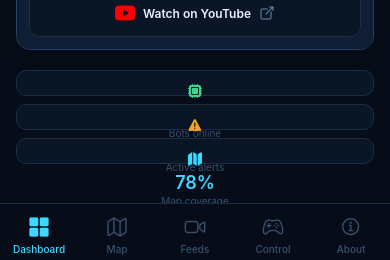
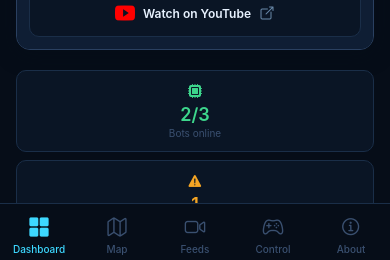
Before and after one commit to sakibulla/AEGIS-SOFTWARE, a React Native app: screen / in a window 390 px wide. Shown: the part 581-841 px from the top of the page. Built offline with nearby package versions, Linux system fonts and the light colour scheme.

Commit message:
fix: improve mobile responsiveness for stats cards section

```diff
--- a/src/screens/DashboardScreen.js
+++ b/src/screens/DashboardScreen.js
@@ -559,11 +559,13 @@ const getStyles = (colors, responsive) => {
 
     statRow: {
       flexDirection: responsive.isSmallDevice ? 'column' : 'row',
-      gap: space.sm
+      gap: space.sm,
+      width: '100%',
     },
     statCard: {
-      flex: responsive.isSmallDevice ? 0 : 1,
-      width: responsive.isSmallDevice ? '100%' : 'auto',
+      flex: responsive.isSmallDevice ? undefined : 1,
+      width: responsive.isSmallDevice ? '100%' : undefined,
+      minWidth: responsive.isSmallDevice ? undefined : 0,
       backgroundColor: colors.bg1,
       borderWidth: 0.5,
       borderColor: colors.border,
```
